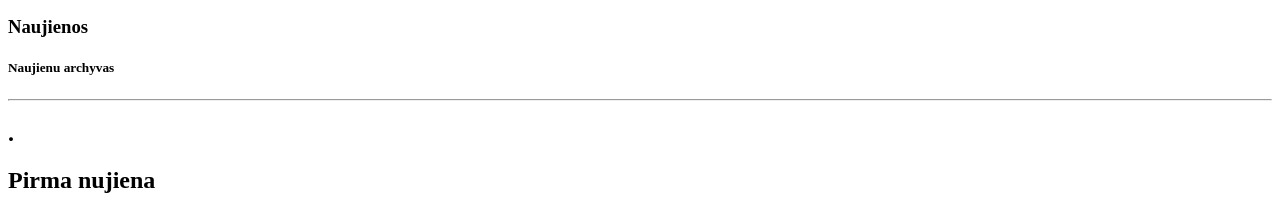
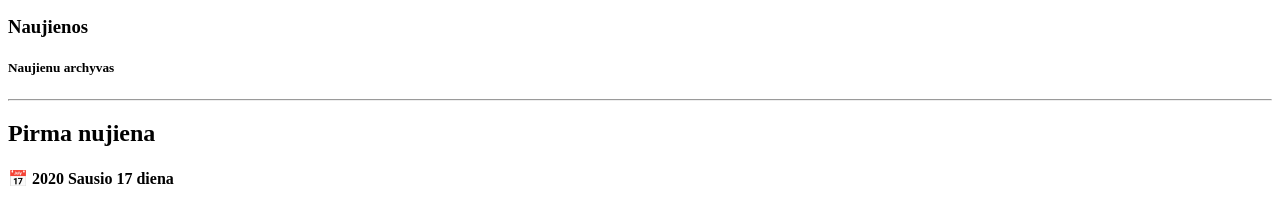
Before and after one commit to AmadejusV/NamuDarbas-2020.09.18, a plain HTML site: page index.html in a window 1280 px wide. Shown: the part 491-697 px from the top of the page. Drawn offline with Linux system fonts and the light colour scheme.

Commit message:
minor update

```diff
--- a/index.html
+++ b/index.html
@@ -65,7 +65,6 @@
 				<hr>
 				<div class="news">
 					<div class="sekcija">
-						<h2> . </h2>
 						<article>
 							<h2>Pirma nujiena</h2>
 							<h4>📅 2020 Sausio 17 diena</h4>
```
